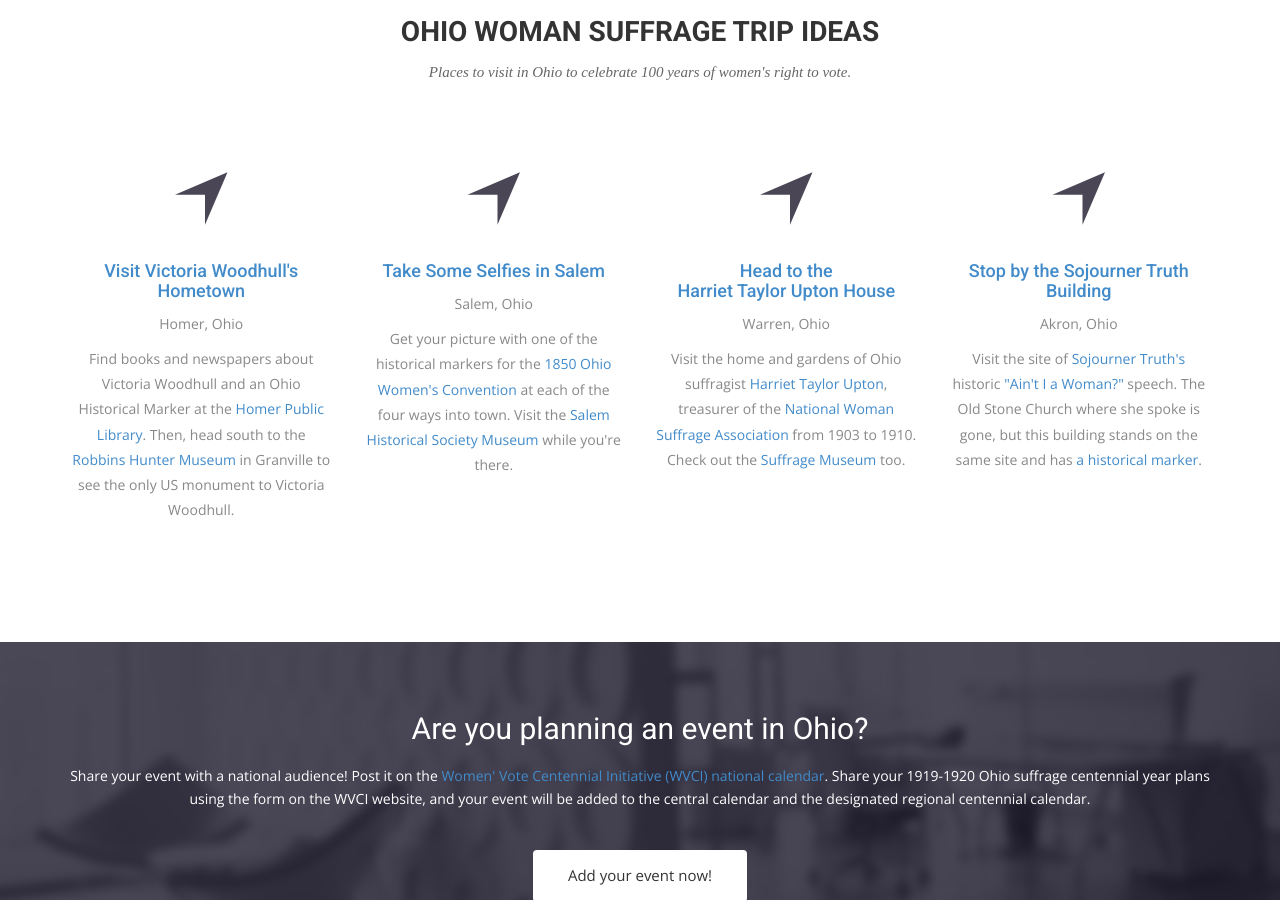
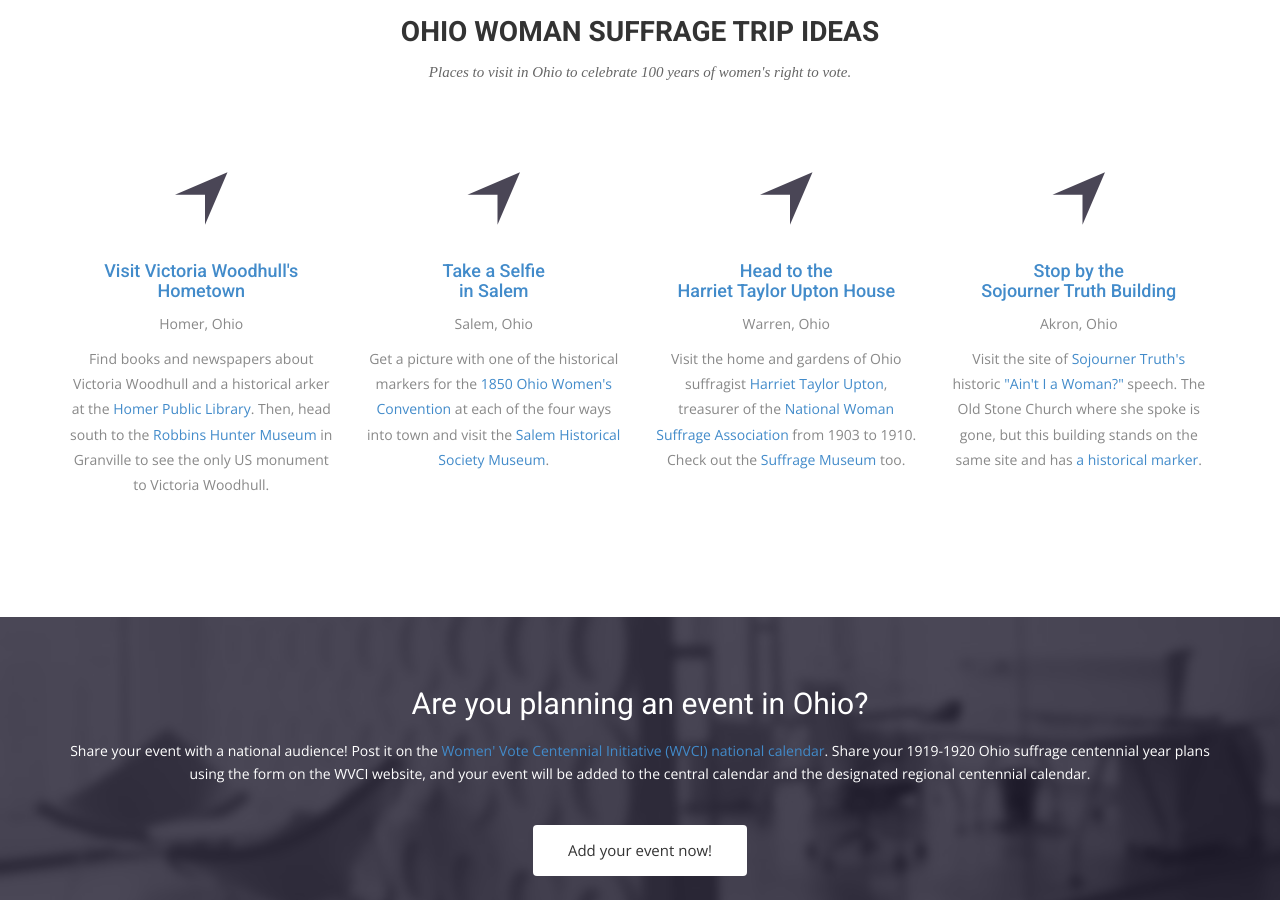
Before and after one commit to OhioSuffrageCentennial/ohiosuffragecentennial, a Jekyll site: the page built from index.html, in a window 1280 px wide and 900 px high, scrolled down 1789 px. Built offline with Jekyll 4.4.1, drawn with Linux system fonts in a browser that asks for light colours; nearby versions of some CDN libraries; some web fonts are replaced.

Commit message:
refine homepage

```diff
--- a/index.html
+++ b/index.html
@@ -74,17 +74,17 @@ permalink: /
       <div class="col-sm-6 col-md-3">
         <div class="service-item">
           <i class="ion-navigate"></i>
-          <h4><a href="https://homer.lib.oh.us/content/victoria-claflin-woodhull" target="_blank">Visit Victoria Woodhull's Hometown</a></h4>
+          <h4><a href="https://en.wikipedia.org/wiki/Victoria_Woodhull" target="_blank">Visit Victoria Woodhull's Hometown</a></h4>
           <p>Homer, Ohio</p>
-          <p>Find books and newspapers about Victoria Woodhull and an Ohio Historical Marker at the <a href="https://homer.lib.oh.us/content/victoria-claflin-woodhull" target="_blank">Homer Public Library</a>. Then, head south to the <a href="http://www.robbinshunter.org" target="_blank">Robbins Hunter Museum</a> in Granville to see the only US monument to Victoria Woodhull.</p>
+          <p>Find books and newspapers about Victoria Woodhull and a historical arker at the <a href="https://homer.lib.oh.us/content/victoria-claflin-woodhull" target="_blank">Homer Public Library</a>. Then, head south to the <a href="http://www.robbinshunter.org" target="_blank">Robbins Hunter Museum</a> in Granville to see the only US monument to Victoria Woodhull.</p>
         </div>
       </div>
       <div class="col-sm-6 col-md-3">
         <div class="service-item">
           <i class="ion-navigate"></i>
-          <h4><a href="http://www.salemnews.net/news/local-news/2017/09/markers-cite-salems-place-in-womens-rights-movement/" target="_blank">Take Some Selfies in Salem</a></h4>
+          <h4><a href="http://www.salemnews.net/news/local-news/2017/09/markers-cite-salems-place-in-womens-rights-movement/" target="_blank">Take a Selfie </br>in Salem</a></h4>
           <p>Salem, Ohio</p>
-          <p>Get your picture with one of the historical markers for the <a href="https://en.wikipedia.org/wiki/Ohio_Women%27s_Convention_at_Salem_in_1850" target="_blank">1850 Ohio Women's Convention</a> at each of the four ways into town. Visit the <a href="http://www.salemhistoricalsociety.org/home.html" target="_blank">Salem Historical Society Museum</a> while you're there.</p>
+          <p>Get a picture with one of the historical markers for the <a href="https://en.wikipedia.org/wiki/Ohio_Women%27s_Convention_at_Salem_in_1850" target="_blank">1850 Ohio Women's Convention</a> at each of the four ways into town and visit the <a href="http://www.salemhistoricalsociety.org/home.html" target="_blank">Salem Historical Society Museum</a>.</p>
         </div>
       </div>
       <div class="col-sm-6 col-md-3">
@@ -98,7 +98,7 @@ permalink: /
       <div class="col-sm-6 col-md-3">
         <div class="service-item">
           <i class="ion-navigate"></i>
-          <h4><a href="https://www.theclio.com/web/entry?id=52523" target="_blank">Stop by the Sojourner Truth Building</a></h4>
+          <h4><a href="https://www.theclio.com/web/entry?id=52523" target="_blank">Stop by the </br>Sojourner Truth Building</a></h4>
           <p>Akron, Ohio</p>
           <p>Visit the site of <a haref="https://www.womenshistory.org/education-resources/biographies/sojourner-truth" target="blank">Sojourner Truth's</a> historic <a href="https://en.wikipedia.org/wiki/Ain%27t_I_a_Woman%3F" target="_blank">"Ain't I a Woman?"</a> speech. The Old Stone Church where she spoke is gone, but this building stands on the same site and has <a href="https://www.hmdb.org/marker.asp?marker=43726" target="_blank">a historical marker</a>.</p>
         </div>
```
